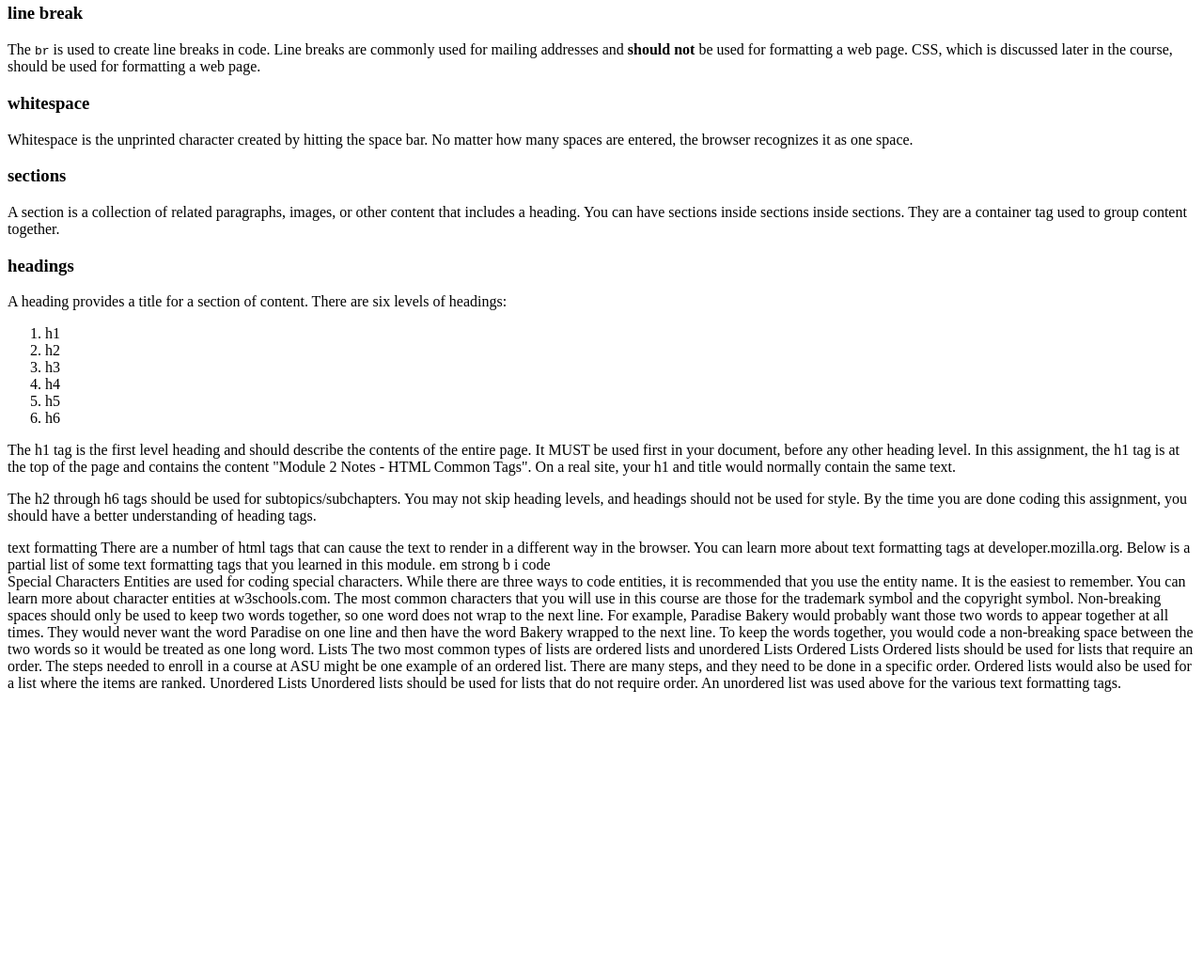
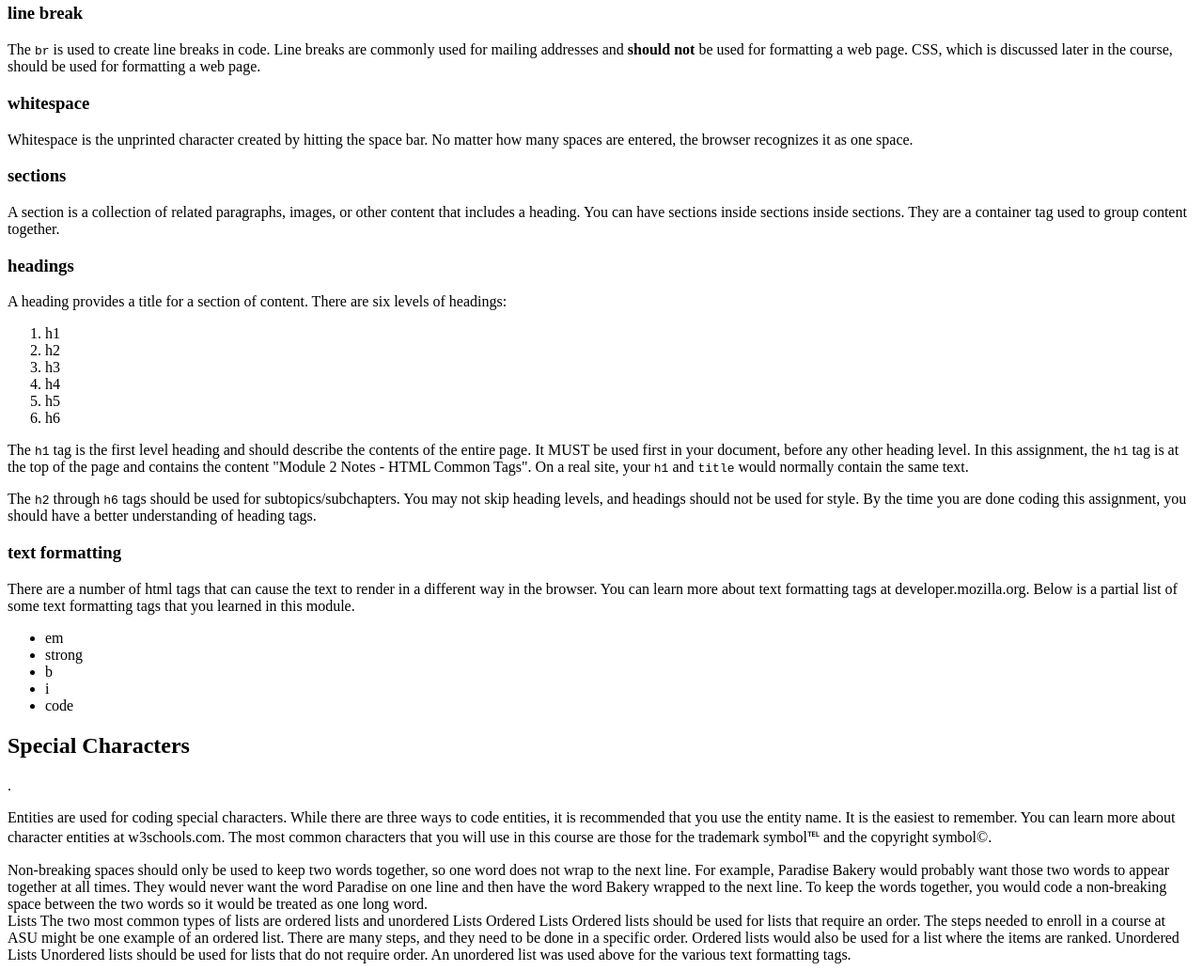
Before and after one commit to hanamill03/M2-Homework, a plain HTML site: page index.html in a window 1280 px wide. Shown: the part 268-1301 px from the top of the page at 94% size. Before the commit the page ends 1012 px from the top, so only its background shows below. Drawn offline with Linux system fonts and the light colour scheme.

Commit message:
Update index.html

```diff
--- a/index.html
+++ b/index.html
@@ -43,25 +43,28 @@
                             <li>h6</li>
 
                         </ol>
-                            <p>The h1 tag is the first level heading and should describe the contents of the entire page. It MUST be used first in your document, before any other heading level. In this assignment, the h1 tag is at the top of the page and contains the content "Module 2 Notes - HTML Common Tags". On a real site, your h1 and title would normally contain the same text.</p>
-                            <p>The h2 through h6 tags should be used for subtopics/subchapters. You may not skip heading levels, and headings should not be used for style. By the time you are done coding this assignment, you should have a better understanding of heading tags.
+                            <p>The <code>h1</code> tag is the first level heading and should describe the contents of the entire page. It MUST be used first in your document, before any other heading level. In this assignment, the <code>h1</code> tag is at the top of the page and contains the content "Module 2 Notes - HTML Common Tags". On a real site, your <code>h1</code> and <code>title</code> would normally contain the same text.</p>
+                            <p>The <code>h2</code> through <code>h6</code> tags should be used for subtopics/subchapters. You may not skip heading levels, and headings should not be used for style. By the time you are done coding this assignment, you should have a better understanding of heading tags.
                             </p>
 
-text formatting
-There are a number of html tags that can cause the text to render in a different way in the browser. You can learn more about text formatting tags at developer.mozilla.org. Below is a partial list of some text formatting tags that you learned in this module.
-em
-strong
-b
-i
-code
+                <h3>text formatting</h3>
+                    <p>There are a number of html tags that can cause the text to render in a different way in the browser. You can learn more about text formatting tags at developer.mozilla.org. Below is a partial list of some text formatting tags that you learned in this module.</p>
+                        <ul>
+                            <li>em</li>
+                            <li>strong</li>
+                            <li>b</li>
+                            <li>i</li>
+                            <li>code</li>
+                        </ul>
 
 </section>
-Special Characters
-Entities are used for coding special characters. While there are three ways to code entities, it is recommended that you use the entity name. It is the easiest to remember. You can learn more about character entities at w3schools.com. The most common characters that you will use in this course are those for the trademark symbol and the copyright symbol.
+<section>
+    <h2>Special Characters</h2>.
+        <p>Entities are used for coding special characters. While there are three ways to code entities, it is recommended that you use the entity name. It is the easiest to remember. You can learn more about character entities at w3schools.com. The most common characters that you will use in this course are those for the trademark symbol&#8481 and the copyright symbol&#169.</p>
 
 Non-breaking spaces should only be used to keep two words together, so one word does not wrap to the next line. For example, Paradise Bakery would probably want those two words to appear together at all times. They would never want the word Paradise on one line and then have the word Bakery wrapped to the next line. To keep the words together, you would code a non-breaking space between the two words so it would be treated as one long word.
 
-
+</section>
 Lists
 The two most common types of lists are ordered lists and unordered Lists
 
```
